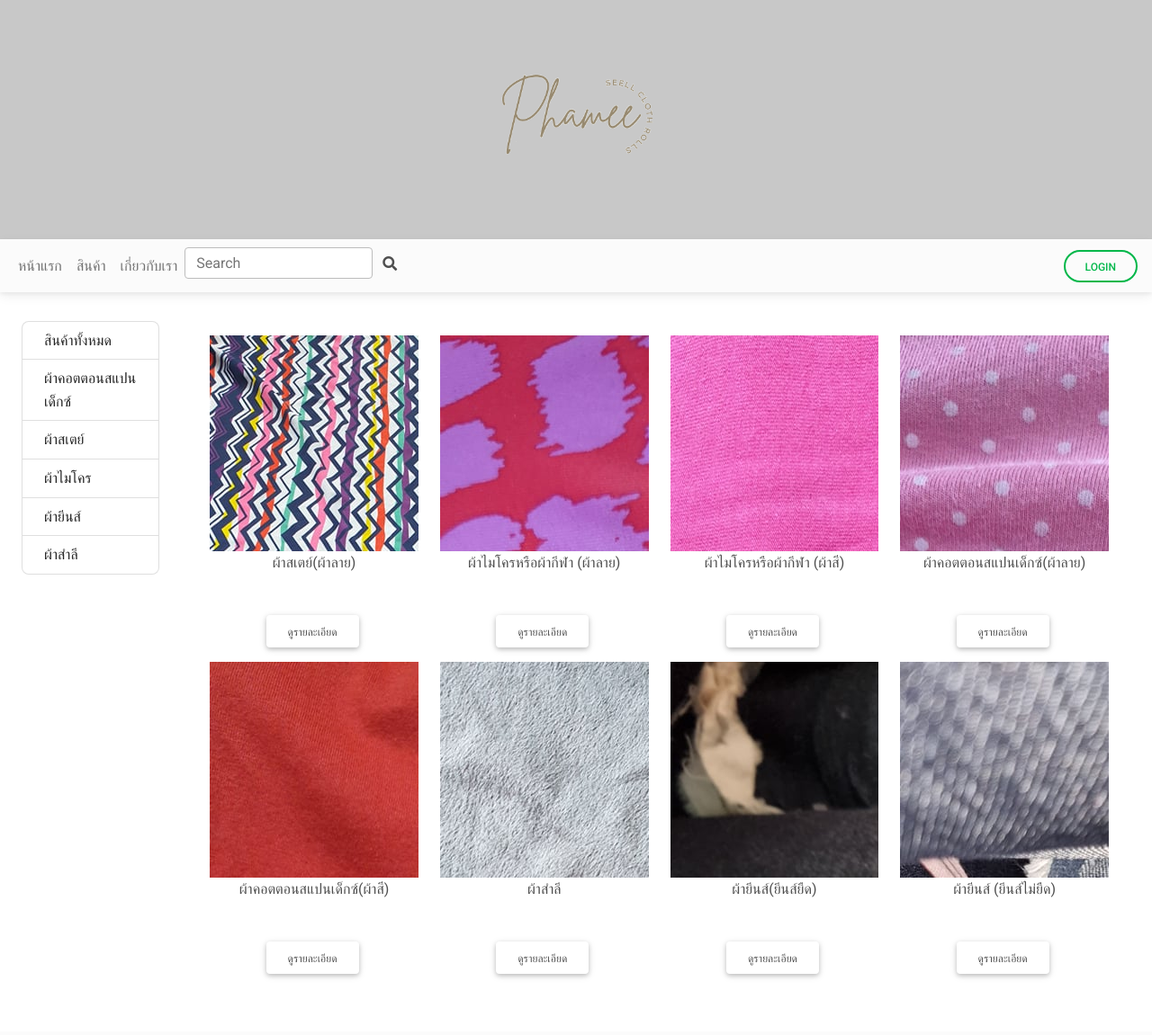
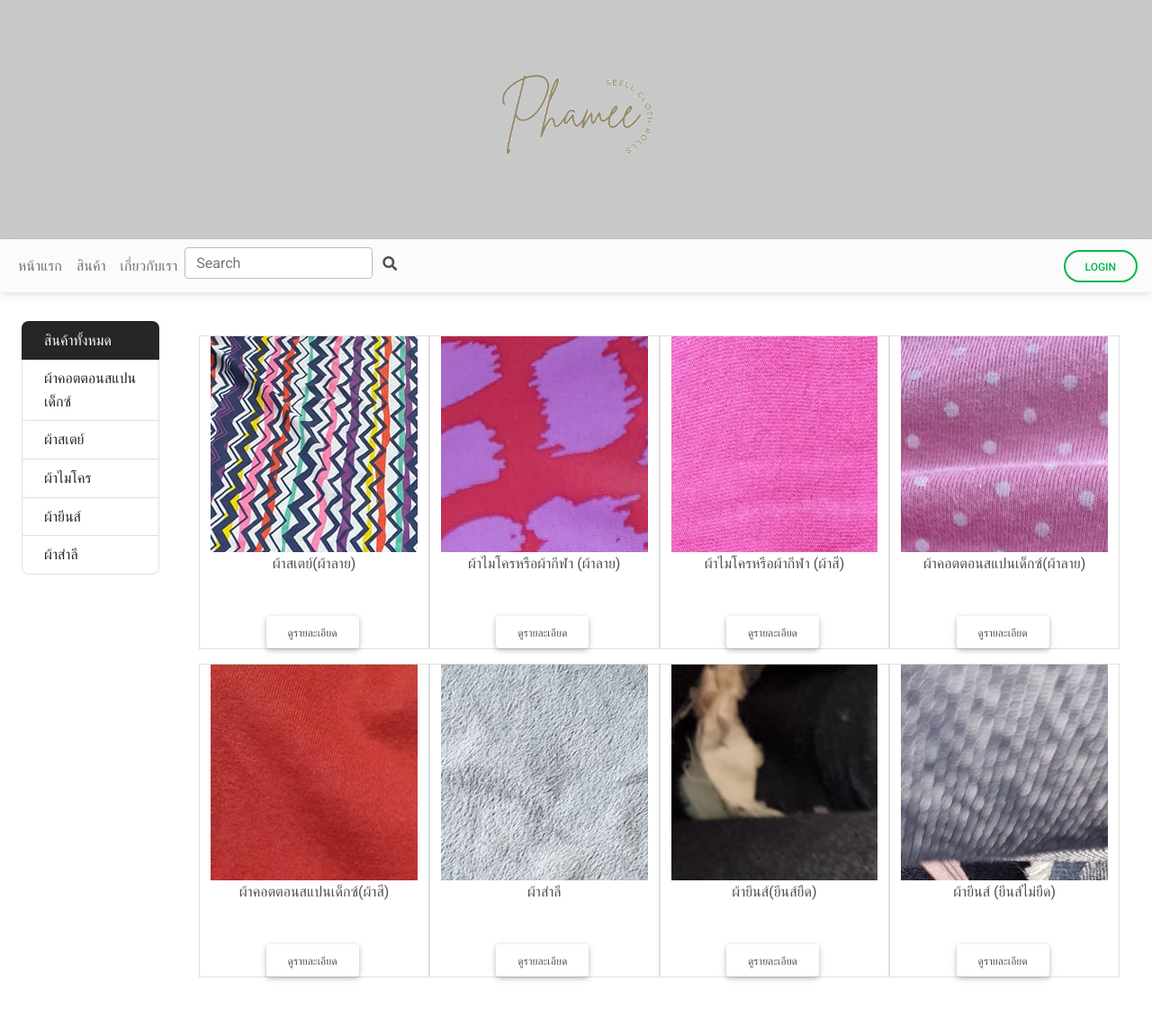
Before and after one commit to Nest-C/phame, a PHP site: page / in a window 1280 px wide. Shown: the whole page at 90% size. Before the commit the page ends 1087 px from the top, so only its background shows below. Run offline with PHP 8.4, Linux system fonts and the light colour scheme; data comes from the database, SQL or seed files in the repository.

Commit message:
left item

```diff
--- a/item_product.php
+++ b/item_product.php
@@ -1,4 +1,4 @@
-<div class="col-md-3 mb-3">
+<div class="col-md-3 mb-3 border  hover-shadow">
         <div class="bg-image hover-zoom" style=" height: 30vh;">
             <img src="images/<?=$rs['img_name']?>" />
         </div>
--- a/left.php
+++ b/left.php
@@ -1,12 +1,12 @@
 <div class="mt-4 ms-3">
 	<div class="list-group">
-        <div class="list-group-item" onclick="go('product.php')">สินค้าทั้งหมด</div>
+        <a  href="#" class="list-group-item pe-auto bg-dark text-light pe-auto" onclick="go('product.php')">สินค้าทั้งหมด</a>
         <?php
 			$qct = "SELECT * FROM category";
 			$ect  = mysqli_query($conn, $qct);
 			while ($ct = mysqli_fetch_array($ect)) {
 		?>
-	  <div class="list-group-item" onclick="go('product.php?ctid=<?=$ct['ct_id']?>')"><?=$ct['ct_name']?></div>
+	  <a href="#" class="list-group-item pe-auto"  onclick="go('product.php?ctid=<?=$ct['ct_id']?>')"><?=$ct['ct_name']?></a>
         <?php
 			}
 		?>
```
Also changed, not shown: admin_add_order.php (+14 -0 lines).
